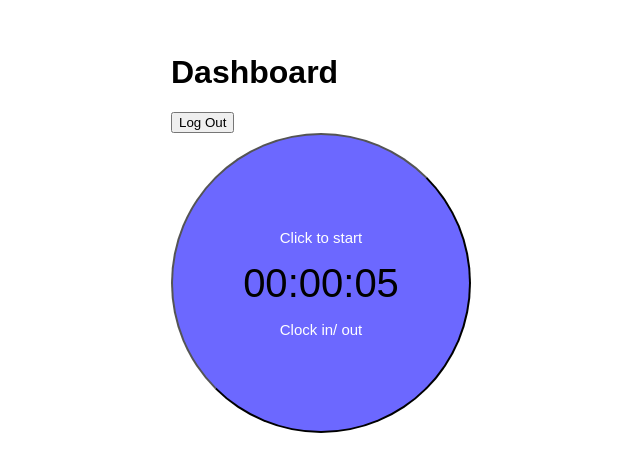
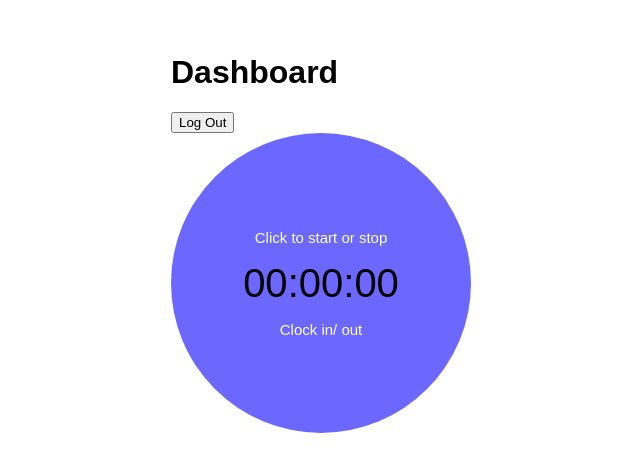
Before and after one commit to ZorroDB/webapp, a React (Create React App) app: page /dashboard in a window 1280 px wide. Shown: the part 167-638 px from the top of the page, without its empty margins (319-959 px from the left). Built offline with nearby package versions, Linux system fonts and the light colour scheme; sample sign-in values are in the browser's storage.

Commit message:
working timer

```diff
--- a/src/frontend/screens/Dashboard.jsx
+++ b/src/frontend/screens/Dashboard.jsx
@@ -2,6 +2,28 @@ import React from 'react';
 import './styling/dashboard.css';
 
 const Dashboard = () => {
+  var timerRunning = false; // Variable to track if the timer is running
+  var timerInterval; // Variable to hold the interval ID
+
+  function init() {
+    var btn = document.getElementById('btn');
+    btn.addEventListener('click', toggleTimer, false);
+  }
+
+  function toggleTimer() {
+    if (!timerRunning) {
+      startTimer();
+    } else {
+      stopTimer();
+    }
+  }
+
+  function stopTimer() {
+    console.log('Timer stopped');
+    clearInterval(timerInterval);
+    timerRunning = false;
+  }
+
   function padding(numPad) {
     return numPad < 10 ? '0' + numPad : numPad.toString();
   }
@@ -10,8 +32,10 @@ const Dashboard = () => {
   let minute = 0;
   let second = 0;
 
-  function increment() {
-    setInterval(() => {
+  function startTimer() {
+    timerRunning = true;
+    console.log('Timer started');
+    timerInterval = setInterval(() => {
       second++;
       if (second === 60) {
         second = 0;
@@ -34,18 +58,19 @@ const Dashboard = () => {
     }, 1000);
   }
 
+  window.onload = init;
   return (
     <div className="dashboard">
       <div>
         <h1>Dashboard</h1>
       </div>
       <button className="logout">Log Out</button>
-      <button className="timer" type="button" onClick={increment()}>
-        <div className="time-management">
-          <p>Click to start</p>
+      <button className="timer" id="btn" type="button">
+        <div className="time-management" id="start_text">
+          <p>Click to start or stop</p>
           <div className="time-measure">
-            <span id="time_hour"></span>:<span id="time_minutes"></span>:
-            <span id="time_seconds"></span>
+            <span id="time_hour">00</span>:<span id="time_minutes">00</span>:
+            <span id="time_seconds">00</span>
           </div>
           <p>Clock in/ out</p>
         </div>
--- a/src/frontend/screens/styling/dashboard.css
+++ b/src/frontend/screens/styling/dashboard.css
@@ -6,6 +6,27 @@
   display: flex;
   align-items: center;
   justify-content: center;
+  border: 0 solid;
+}
+.timer::before {
+  content: '';
+  position: absolute;
+  top: 50%;
+  left: 50%;
+  width: 200%;
+  height: 200%;
+  background: radial-gradient(
+    circle,
+    rgba(255, 255, 255, 0.2),
+    rgba(0, 0, 0, 0)
+  );
+  transform: translate(-50%, -50%) scale(0);
+  transition: transform 0.3s ease-out;
+  pointer-events: none;
+}
+
+.timer:hover::before {
+  transform: translate(-50%, -50%) scale(1);
 }
 .timer > .time-management {
   text-align: center;
```
